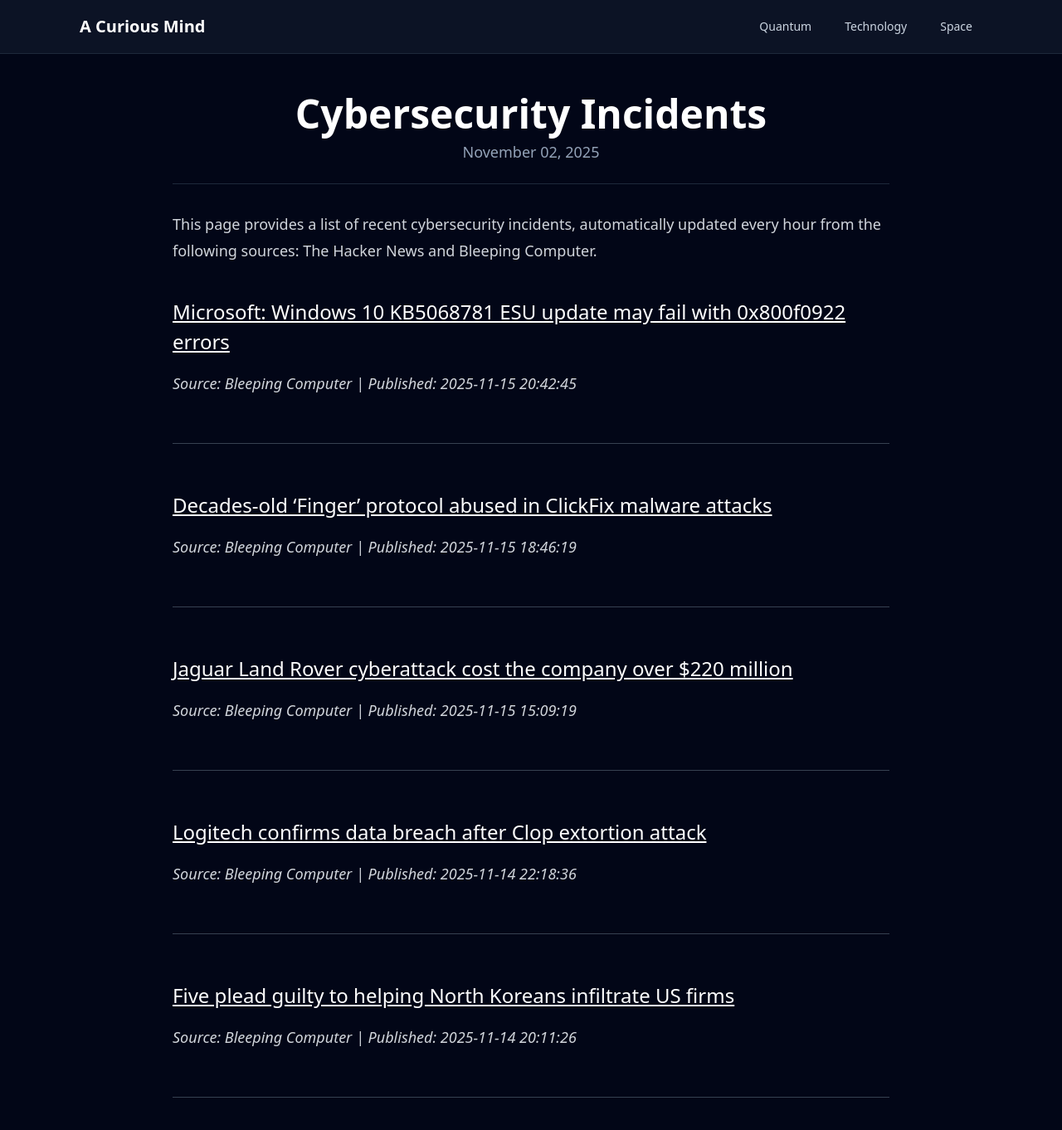
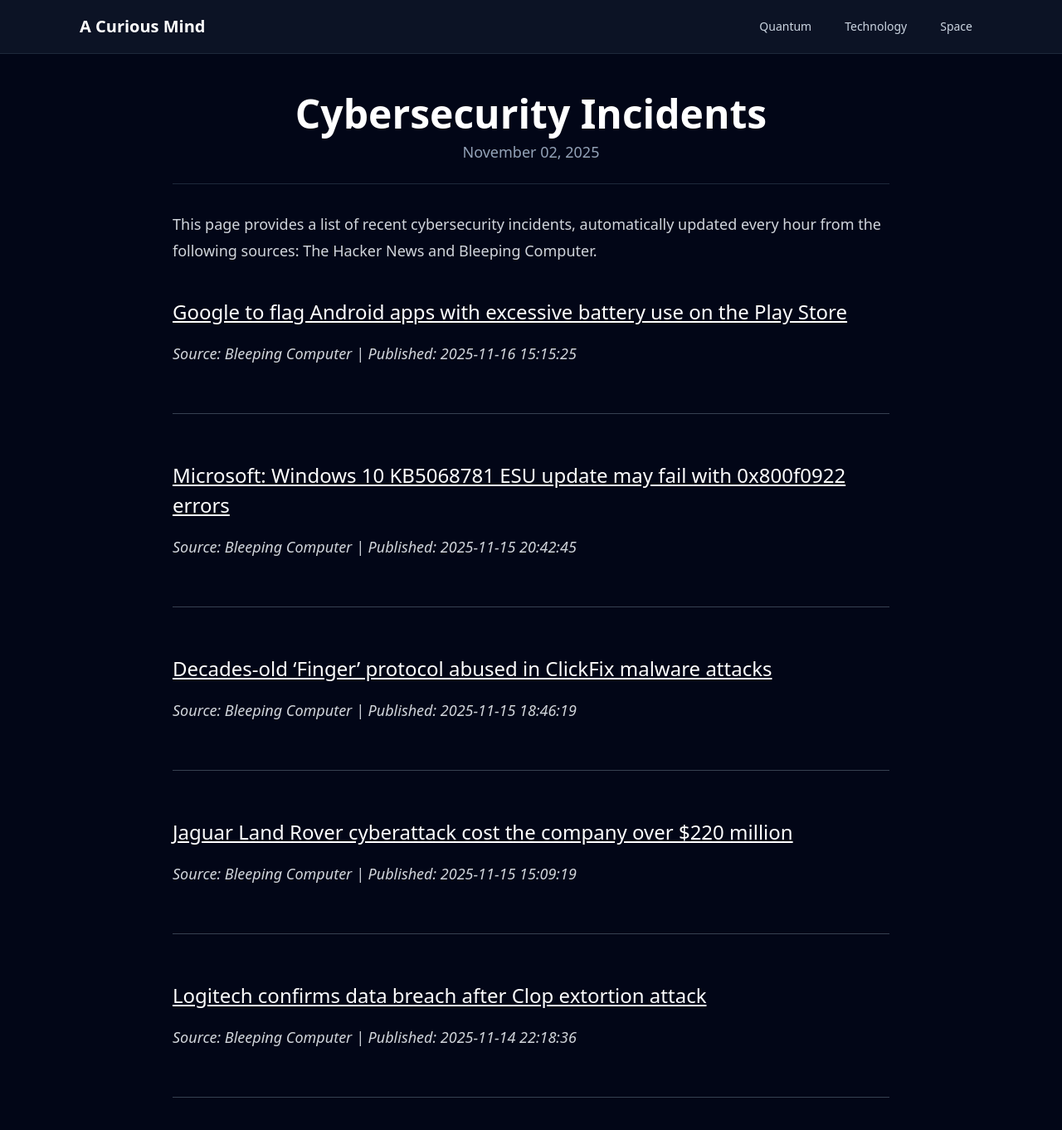
Before and after one commit to onehl7/onehl7.github.io, a Jekyll site: the page built from _posts/2025-11-02-cybersecurity-incidents.md, in a window 1280 px wide and 1400 px high. Shown: the top 1362 px of the window at 83% size. Built offline with Jekyll 4.4.1, drawn with Linux system fonts in a browser that asks for light colours; nearby versions of some CDN libraries.

Commit message:
Update news data

```diff
--- a/_data/news.json
+++ b/_data/news.json
@@ -1,4 +1,10 @@
 [
+  {
+    "source": "Bleeping Computer",
+    "title": "Google to flag Android apps with excessive battery use on the Play Store",
+    "link": "https://www.bleepingcomputer.com/news/security/google-to-flag-android-apps-with-excessive-battery-use-on-the-play-store/",
+    "published": "2025-11-16 15:15:25"
+  },
   {
     "source": "Bleeping Computer",
     "title": "Microsoft: Windows 10 KB5068781 ESU update may fail with 0x800f0922 errors",
@@ -22,11 +28,5 @@
     "title": "Logitech confirms data breach after Clop extortion attack",
     "link": "https://www.bleepingcomputer.com/news/security/logitech-confirms-data-breach-after-clop-extortion-attack/",
     "published": "2025-11-14 22:18:36"
-  },
-  {
-    "source": "Bleeping Computer",
-    "title": "Five plead guilty to helping North Koreans infiltrate US firms",
-    "link": "https://www.bleepingcomputer.com/news/security/five-plead-guilty-to-helping-north-koreans-infiltrate-us-firms/",
-    "published": "2025-11-14 20:11:26"
   }
 ]
```
